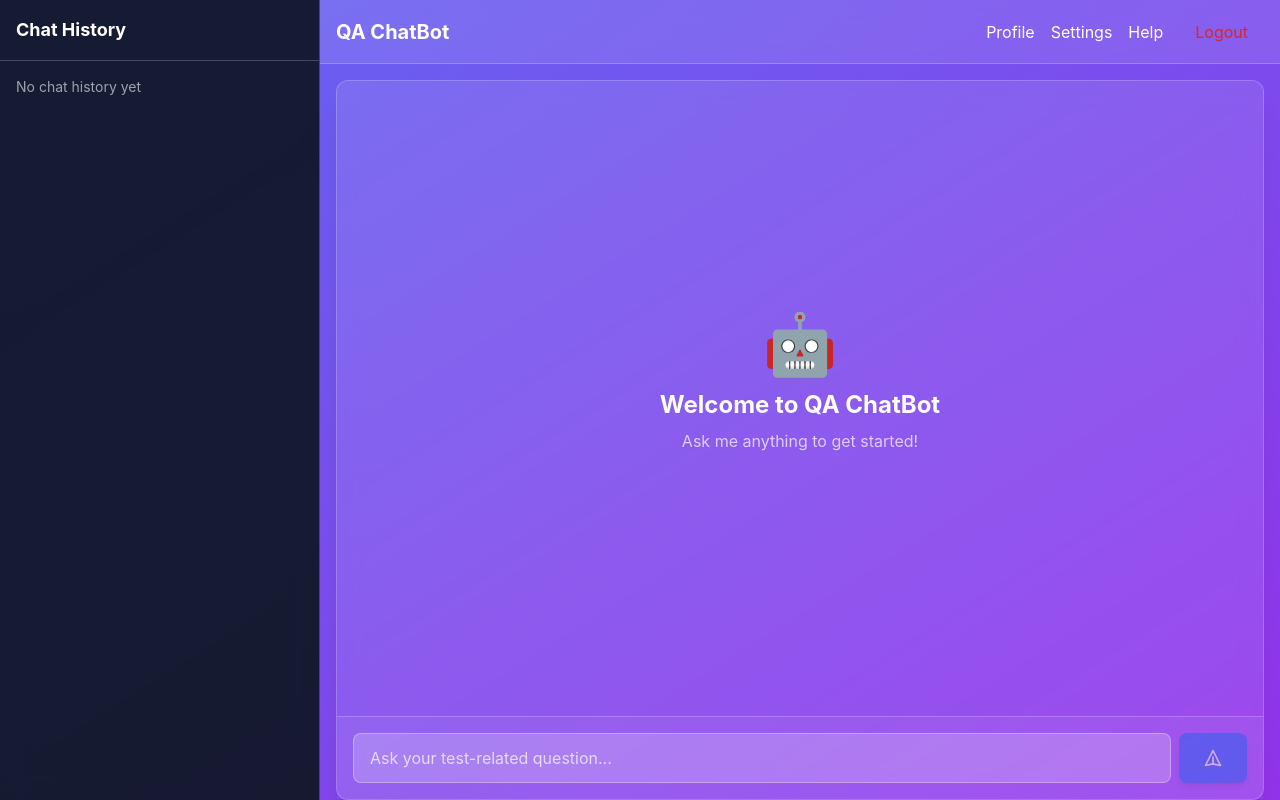
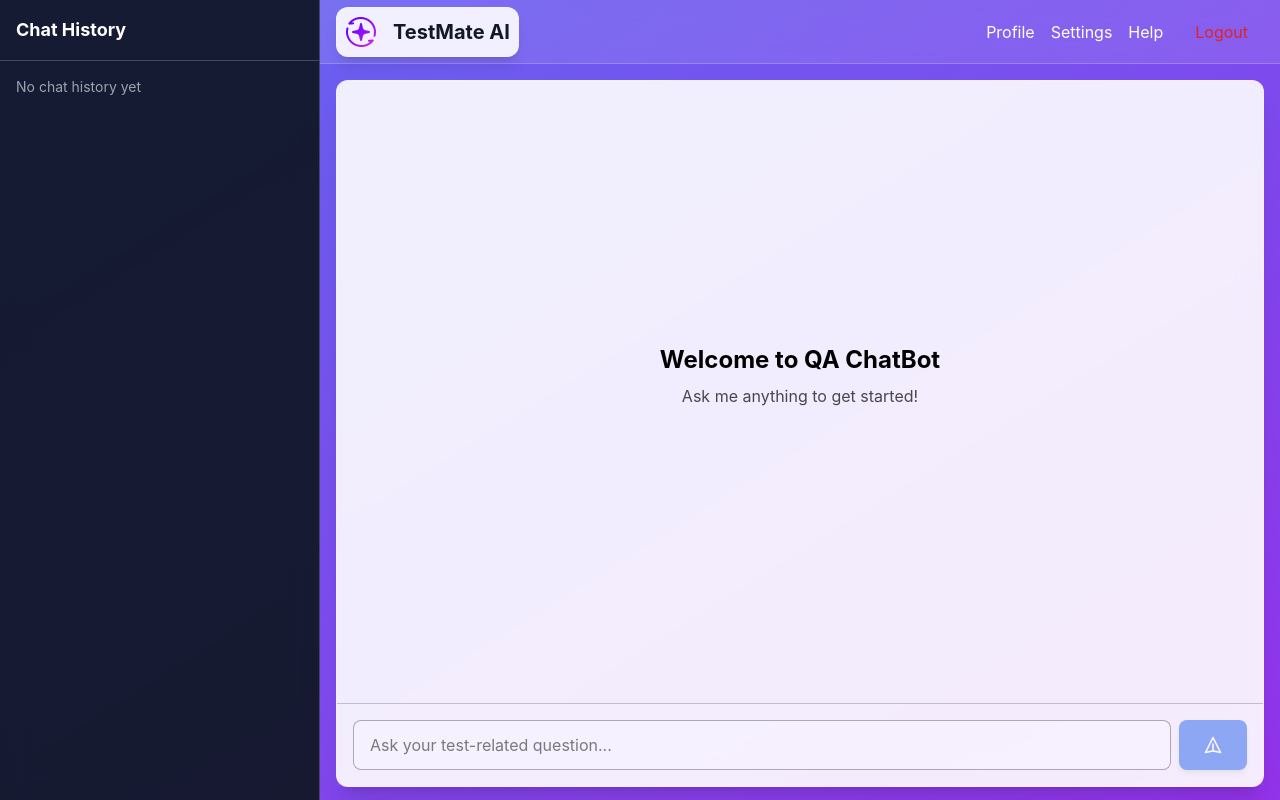
Before and after one commit to Roopesh519/testmate-ai, a React (Create React App) app in the folder qa-chatbot-frontend/: page /chat in a window 1280 px wide. Built offline with nearby package versions, Linux system fonts and the light colour scheme; sample sign-in values are in the browser's storage.

Commit message:
chatbot interface updated

```diff
--- a/qa-chatbot-frontend/src/pages/Chat.js
+++ b/qa-chatbot-frontend/src/pages/Chat.js
@@ -109,8 +109,20 @@ export default function Chat() {
     }
   };
 
+  // This sets the CSS variable --vh to the real 1% of the current viewport height
+  const setViewportHeight = () => {
+    const vh = window.innerHeight * 0.01;
+    document.documentElement.style.setProperty('--vh', `${vh}px`);
+  };
+
+  // Set it on load
+  setViewportHeight();
+
+  // Update on resize
+  window.addEventListener('resize', setViewportHeight);
+
   return (
-    <div className="h-screen bg-gradient-to-br from-indigo-500 to-purple-600 text-white flex overflow-hidden">
+    <div style={{ height: 'calc(var(--vh) * 100)' }} className="bg-gradient-to-br from-indigo-500 to-purple-600 text-white flex">
 
       {/* Mobile Sidebar Overlay */}
       {showSidebar && (
@@ -212,9 +224,17 @@ export default function Chat() {
           </button>
 
           {/* Center: Logo */}
-          <h1 className="text-xl font-bold flex-1 text-center md:flex-none md:text-left">
-            QA ChatBot
-          </h1>
+          <div className="flex flex-col items-center mt-8 mb-8">
+            <div className="flex items-center gap-4 bg-white bg-opacity-90 border border-white border-opacity-20 rounded-xl p-2 shadow-lg transition-transform hover:-translate-y-1 hover:shadow-2xl">
+              <img
+                src="ai.png"
+                alt="Logo"
+                className="w-8 h-8 rounded-lg object-cover"
+              />
+              <h1 className="text-xl font-bold text-gray-900">TestMate AI</h1>
+            </div>
+          </div>
+
 
           {/* Right: Menu */}
           <div className="relative z-50">
@@ -269,7 +289,7 @@ export default function Chat() {
                       setShowMobileMenu(false);
                       handleLogout();
                     }}
-                    className="block w-full text-left px-4 py-2 text-red-600 hover:bg-red-50 hover:bg-opacity-50 transition-colors"
+                    className="block w-full text-left px-4 py-2 text-white hover:bg-red-50 hover:bg-opacity-50 transition-colors"
                     >
                     Logout
                     </button>
@@ -312,16 +332,15 @@ export default function Chat() {
 
         {/* Chat Interface */}
         <main className="flex-1 p-4 min-h-0 pb-0">
-          <div className="h-full flex flex-col bg-white bg-opacity-10 backdrop-blur-md border border-white border-opacity-20 rounded-xl shadow-xl min-h-0">
-
+          <div className="flex flex-col bg-white bg-opacity-90 backdrop-blur-md border border-white border-opacity-20 rounded-xl shadow-xl min-h-0 h-[calc(100%-0.80rem)]">
             {/* Messages Area */}
             <div className="flex-1 overflow-y-auto p-4 space-y-4 min-h-0">
               {messages.length === 0 ? (
                 <div className="flex items-center justify-center h-full">
                   <div className="text-center">
-                    <div className="text-6xl mb-4">🤖</div>
-                    <h2 className="text-2xl font-bold mb-2">Welcome to QA ChatBot</h2>
-                    <p className="text-white text-opacity-70">Ask me anything to get started!</p>
+                    {/* <div className="text-6xl mb-4">🤖</div> */}
+                    <h2 className="text-2xl text-black font-bold mb-2">Welcome to QA ChatBot</h2>
+                    <p className="text-black text-opacity-70">Ask me anything to get started!</p>
                   </div>
                 </div>
               ) : (
@@ -336,7 +355,7 @@ export default function Chat() {
 
                     {/* Bot Response */}
                     <div className="flex justify-start">
-                      <div className="max-w-xs sm:max-w-sm md:max-w-md lg:max-w-lg xl:max-w-xl bg-white bg-opacity-20 text-white rounded-lg px-4 py-2 shadow-md">
+                      <div className="max-w-xs sm:max-w-sm md:max-w-md lg:max-w-lg xl:max-w-xl bg-black bg-opacity-30 text-white rounded-lg px-4 py-2 shadow-md">
                         <p className="text-sm">{msg.response}</p>
                       </div>
                     </div>
@@ -347,7 +366,7 @@ export default function Chat() {
             </div>
 
             {/* Input Area */}
-            <div className="p-4 border-t border-white border-opacity-20 flex-shrink-0 bg-white bg-opacity-5">
+            <div className="p-4 border-t border-black border-opacity-20 flex-shrink-0 bg-white bg-opacity-5">
               <div className="flex gap-2">
                 <input
                   type="text"
@@ -355,7 +374,7 @@ export default function Chat() {
                   onChange={(e) => setInput(e.target.value)}
                   onKeyPress={handleKeyPress}
                   placeholder="Ask your test-related question..."
-                  className="flex-1 px-4 py-3 bg-white bg-opacity-20 text-white placeholder-white placeholder-opacity-70 border border-white border-opacity-30 rounded-lg focus:outline-none focus:ring-2 focus:ring-blue-400 focus:border-transparent text-base"
+                  className="flex-1 px-4 py-3 bg-white bg-opacity-20 text-black placeholder-black placeholder-opacity-50 border border-black border-opacity-30 rounded-lg focus:outline-none focus:ring-2 focus:ring-blue-400 focus:border-transparent text-base"
                 />
                 <button
                   onClick={sendMessage}
--- a/qa-chatbot-frontend/src/pages/Login.js
+++ b/qa-chatbot-frontend/src/pages/Login.js
@@ -43,16 +43,21 @@ export default function Login() {
 
         {/* Logo */}
         <div className="flex items-center justify-center mb-8">
-          <div className="flex items-center gap-4 bg-white bg-opacity-10 border border-white border-opacity-20 rounded-xl p-4 shadow-lg transition hover:-translate-y-1 hover:shadow-2xl">
-            <div className="relative w-14 h-14">
-              <div className="w-full h-full bg-gradient-to-br from-cyan-400 to-blue-600 rounded-lg flex items-center justify-center relative overflow-hidden">
+          <div className="flex items-center gap-4 bg-white bg-opacity-90 border border-white border-opacity-20 rounded-xl p-4 shadow-lg transition hover:-translate-y-1 hover:shadow-2xl">
+            {/* <div className="relative w-14 h-14"> */}
+              {/* <div className="w-full h-full bg-gradient-to-br from-cyan-400 to-blue-600 rounded-lg flex items-center justify-center relative overflow-hidden">
                 <div className="absolute top-[-50%] left-[-50%] w-[200%] h-[200%] animate-shimmer bg-gradient-to-r from-transparent via-white/30 to-transparent rotate-45"></div>
                 <div className="text-white text-2xl font-bold z-10">T</div>
-              </div>
-            </div>
-            <div className="text-white text-3xl font-bold tracking-tight">
+              </div> */}
+            {/* </div> */}
+            {/* <div className="text-white text-3xl font-bold tracking-tight">
               Test<span className="bg-gradient-to-br from-red-400 to-orange-500 bg-clip-text text-transparent">Mate</span><span className="bg-gradient-to-br from-cyan-400 to-blue-500 bg-clip-text text-transparent ml-1">AI</span>
-            </div>
+            </div> */}
+            <img
+              src="ai.png"
+              alt="Logo"
+              className="w-14 h-14 rounded-lg object-cover"
+            />
           </div>
         </div>
 
```
Lines whose indentation alone changed are shown as unchanged.
